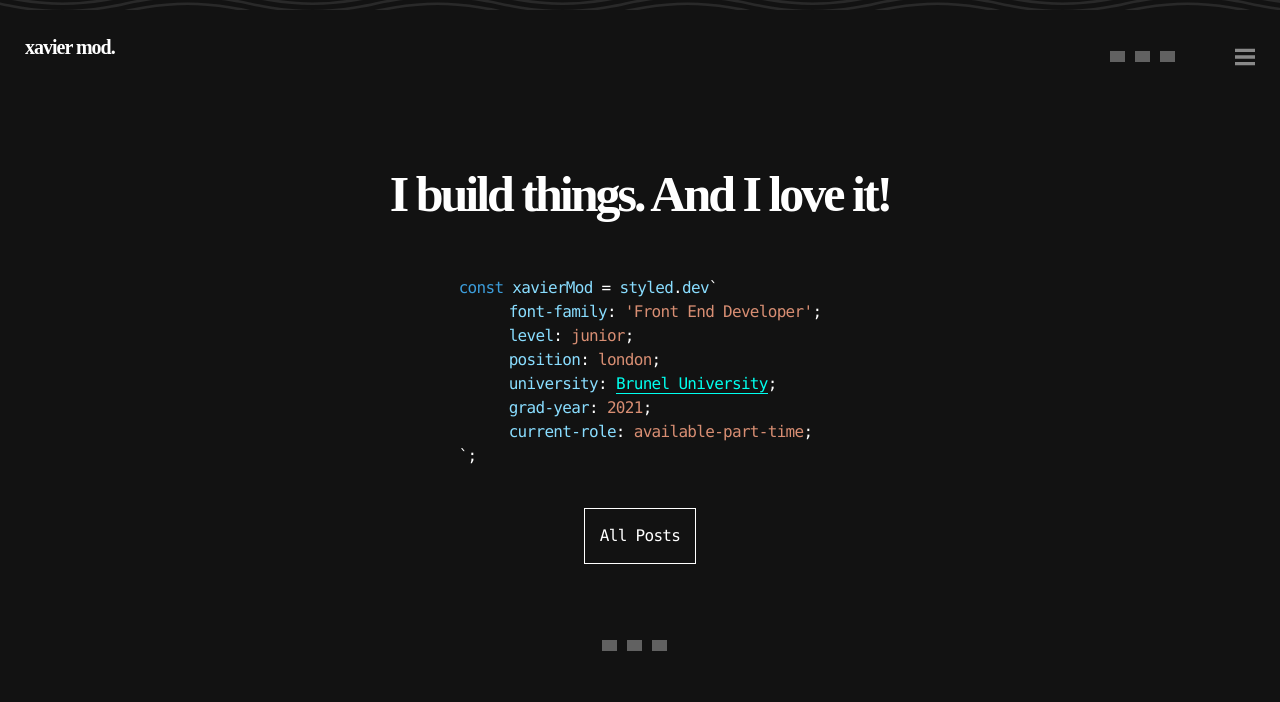
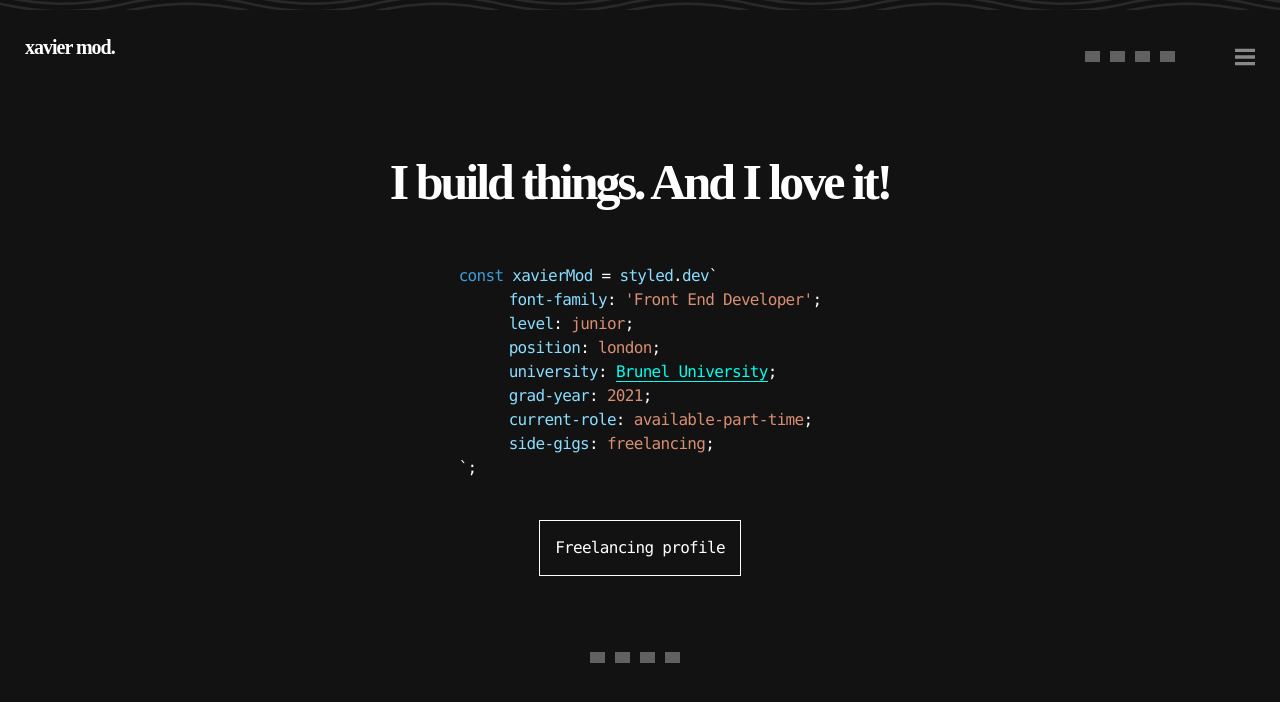
Before and after one commit to XavierMod/Xavier-Mod, a Gatsby site: page / in a window 1280 px wide. Built offline with nearby package versions, Linux system fonts and the light colour scheme; Gatsby itself is replaced by a stand-in of ours; grey boxes are pictures that could not be loaded.

Commit message:
freelancing update

```diff
--- a/src/constants/social-links.js
+++ b/src/constants/social-links.js
@@ -15,5 +15,10 @@ export default [
         name: 'github',
         icon: 'https://cdn.jsdelivr.net/npm/simple-icons@latest/icons/github.svg',
         url: 'https://github.com/XavierMod'
+    },
+    {
+        name: 'fiverr',
+        icon: 'https://cdn.jsdelivr.net/npm/simple-icons@latest/icons/fiverr.svg',
+        url: 'https://www.fiverr.com/xaviermod'
     }
 ]
--- a/src/pages/index.js
+++ b/src/pages/index.js
@@ -151,16 +151,11 @@ class index extends Component {
                             <Property><SpanProp>university</SpanProp>:<SpanResult> <a>Brunel University</a></SpanResult>;</Property>
                             <Property><SpanProp>grad-year</SpanProp>:<SpanResult> 2021</SpanResult>;</Property>
                             <Property><SpanProp>current-role</SpanProp>:<SpanResult> available-part-time</SpanResult>;</Property>
+                            <Property><SpanProp>side-gigs</SpanProp>:<SpanResult> freelancing</SpanResult>;</Property>
                             <p>{"`;"}</p>
                             </div>
                         </Code>
-                        <ViewPosts><AniLink
-                                paintDrip color="#000000"
-                                to={"/blog"}
-                                direction="up"
-                                duration={1}
-                                bg="black"
-                                >                        All Posts</AniLink></ViewPosts>
+                        <ViewPosts><a target="_blank" href="https://www.fiverr.com/xaviermod">Freelancing profile</a></ViewPosts>
                         <SocialMediaLinks>
                         {socialLinks.map((el, ind) => {
                             return <a key={ind} href={el.url} target="_blank"><img height="20" width="20" src={el.icon} /></a>
```
